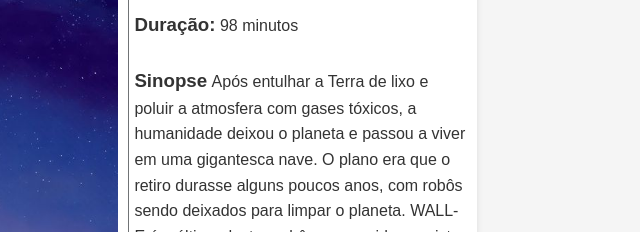
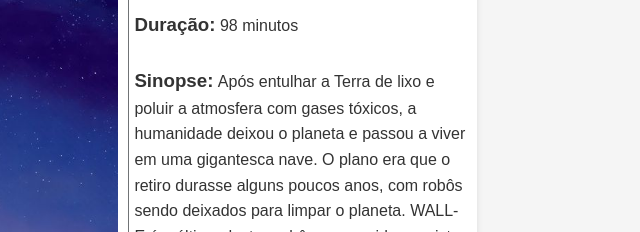
Before and after one commit to IncludeLuisFerreira/Movie-rental-store, a plain HTML site: page wallE.html in a window 1280 px wide. Shown: the part 568-800 px from the top of the page, 564-1204 px from the left. Drawn offline with Linux system fonts and the light colour scheme.

Commit message:
Espec update

```diff
--- a/wallE.html
+++ b/wallE.html
@@ -47,7 +47,7 @@
                 <h3>Duração:</h3>
                 <p>98 minutos</p>
                 <br><br>
-                <h3>Sinopse</h3>
+                <h3>Sinopse:</h3>
                 <p>Após entulhar a Terra de lixo e poluir a atmosfera com gases tóxicos, a humanidade deixou o planeta e passou a viver em uma gigantesca nave. O plano era que o retiro durasse alguns poucos anos, com robôs sendo deixados para limpar o planeta. WALL-E é o último destes robôs, e sua vida consiste em compactar o lixo existente no planeta. Até que um dia surge repentinamente uma nave, que traz um novo e moderno robô: Eva. A princípio curioso, WALL-E se apaixona e resolve segui-la por toda a galáxia..</p>
             </div>
         </div>
```
